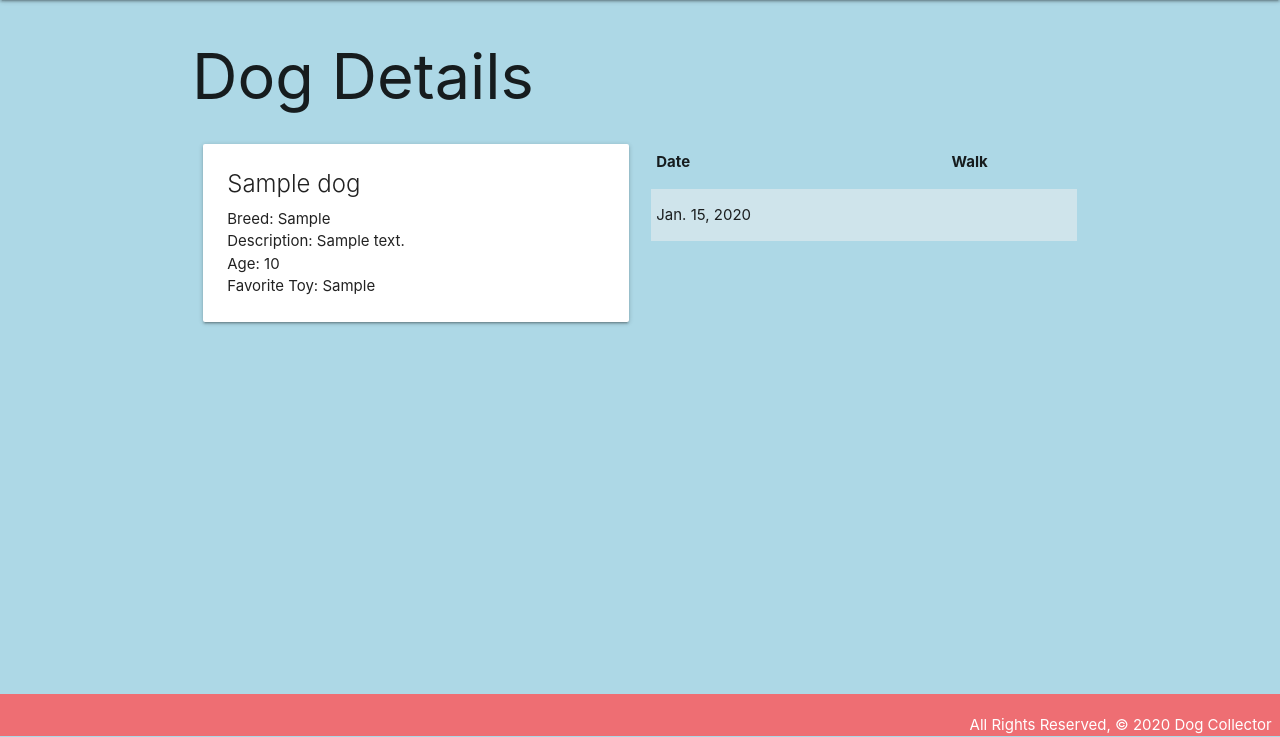
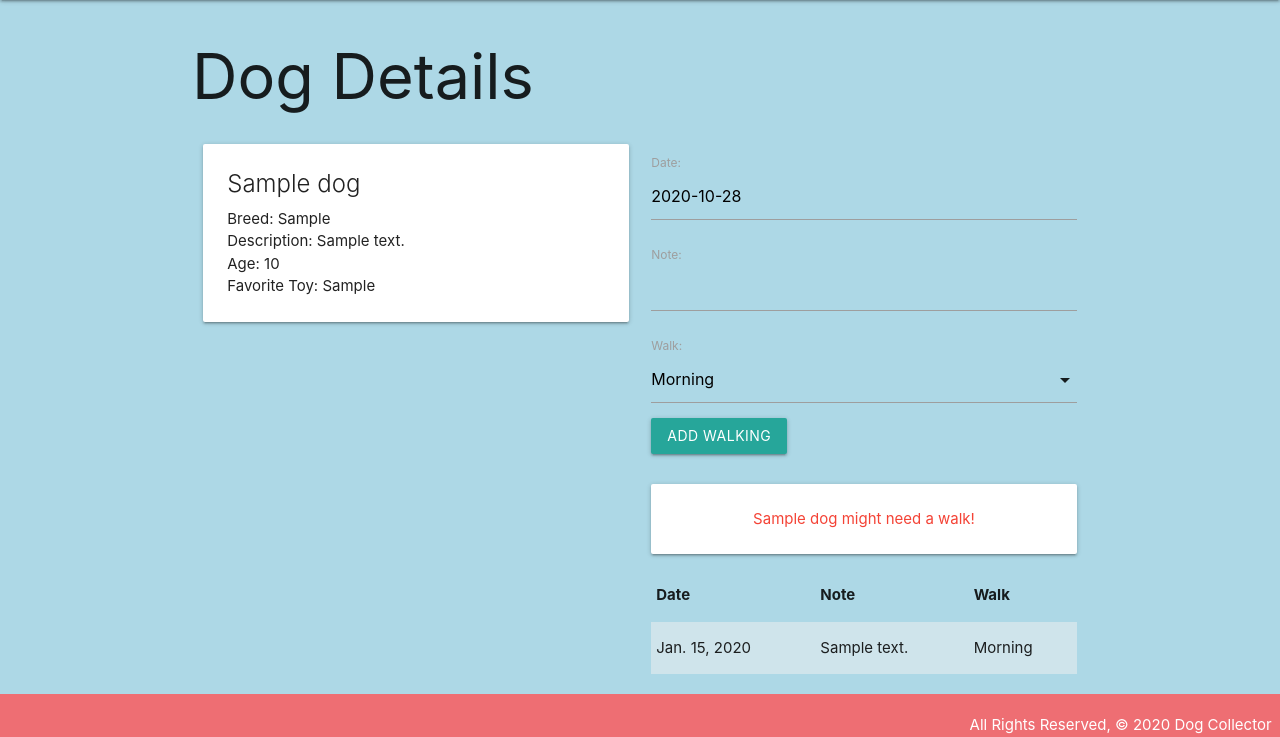
Before and after one commit to laurapease/FinchCollector, a Django app: page /dogs/1/ in a window 1280 px wide. Shown: the part 64-801 px from the top of the page. Run offline with Django 3.2, Linux system fonts and the light colour scheme; tables that the repository leaves empty hold one stand-in row (values such as "Sample post").

```diff
--- /dev/null
+++ b/main_app/forms.py
@@ -0,0 +1,7 @@
+from django import forms
+from .models import Walking
+
+class WalkingForm(forms.ModelForm):
+  class Meta:
+    model = Walking
+    fields = ['date', 'note', 'walk']
--- a/main_app/models.py
+++ b/main_app/models.py
@@ -1,4 +1,6 @@
 from django.db import models
+from django.urls import reverse
+from datetime import date
 
 # Create your models here.
 
@@ -8,18 +10,30 @@ WALKS = (
     ('E', 'Evening')
 )
 
+class Toy(models.Model):
+    name = models.CharField(max_length=50)
+    type = models.CharField(max_length=50)
+    color = models.CharField(max_length=20)
+
+    def __str__(self):
+            return self.name
+
 class Dog(models.Model):
     name = models.CharField(max_length=100)
     breed = models.CharField(max_length=100)
     description = models.TextField(max_length=300)
     age = models.IntegerField()
     favetoy = models.CharField(max_length=50)
+    toys = models.ManyToManyField(Toy)
 
-    def _str__(self):
+    def __str__(self):
         return self.name
 
+    def walked_for_today(self):
+        return self.walking_set.filter(date=date.today()).count() >= len(WALKS)
+
 class Walking(models.Model):
-    date = models.DateField('walking date')
+    date = models.DateField('date')
     note = models.CharField(max_length=50)
     walk = models.CharField(
         max_length=1,
@@ -30,4 +44,7 @@ class Walking(models.Model):
     dog = models.ForeignKey(Dog, on_delete=models.CASCADE)
 
     def __str__(self):
-        return f'{self.get_walk_display()} on {self.date}'
+        return f"{self.get_walk_display()} on {self.date}"
+
+    class Meta:
+        ordering = ['-date']
--- a/main_app/templates/base.html
+++ b/main_app/templates/base.html
@@ -15,6 +15,7 @@
       type="text/css"
       href="{% static 'css/style.css' %}"
     />
+    <script src="https://cdnjs.cloudflare.com/ajax/libs/materialize/1.0.0/js/materialize.min.js"></script>
   </head>
   <body>
     <header class="navbar-fixed">
--- a/main_app/templates/dogs/detail.html
+++ b/main_app/templates/dogs/detail.html
@@ -19,10 +19,25 @@
     </div>
   </div>
   <div class="col s6">
+    <form action="{% url 'add_walking' dog.id %}" method="post">
+      {% csrf_token %} {{ walking_form.as_p }}
+      <input type="submit" class="btn" value="Add Walking" />
+    </form>
+    <br />
+    {% if dog.walked_for_today %}
+    <div class="card-panel teal-text center-align">
+      {{dog.name}} has been given all walks for today!
+    </div>
+    {% else %}
+    <div class="card-panel red-text center-align">
+      {{dog.name}} might need a walk!
+    </div>
+    {% endif %}
     <table class="striped">
       <thead>
         <tr>
           <th>Date</th>
+          <th>Note</th>
           <th>Walk</th>
         </tr>
       </thead>
@@ -30,11 +45,24 @@
         {% for walking in dog.walking_set.all %}
         <tr>
           <td>{{walking.date}}</td>
-          <td>{{feeding.get_walk_display}}</td>
+          <td>{{walking.note}}</td>
+          <td>{{walking.get_walk_display}}</td>
         </tr>
         {% endfor %}
       </tbody>
     </table>
   </div>
 </div>
+<script>
+  const dateEl = document.getElementById("id_date");
+  M.Datepicker.init(dateEl, {
+    format: "yyyy-mm-dd",
+    defaultDate: new Date(),
+    setDefaultDate: true,
+    autoClose: true,
+  });
+
+  const selectEl = document.getElementById("id_walk");
+  M.FormSelect.init(selectEl);
+</script>
 {% endblock %}
--- a/main_app/templates/home.html
+++ b/main_app/templates/home.html
@@ -1,4 +1,4 @@
-{% extends 'base.html' %} {% block title %} Homepage {% endblock %} {% block
+{% extends "base.html" %} {% block title %} Homepage {% endblock %} {% block
 content %}
-<h1>Welcome to the greatest Dog Collector App!!!</h1>
-{% endblock %}
+<h1>Welcome to the Dog Collector Site!!</h1>
+{% endblock content %}
--- a/main_app/urls.py
+++ b/main_app/urls.py
@@ -6,5 +6,6 @@ urlpatterns = [
     path('', views.home, name='home'),
     path('about/', views.about, name='about'),
     path('dogs/', views.dogs_index, name='index'),
-    path('dogs/<int:dog_id>/', views.dogs_detail, name='detail')
+    path('dogs/<int:dog_id>/', views.dogs_detail, name='detail'),
+    path('dogs/<int_dog_id>/add_walking', views.add_walking, name='add_walking'),
 ]
--- a/main_app/views.py
+++ b/main_app/views.py
@@ -1,6 +1,7 @@
-from django.shortcuts import render
+from django.shortcuts import render, redirect
 from django.http import HttpResponse
 from .models import Dog
+from .forms import WalkingForm
 
 # Create your views here.
 
@@ -18,4 +19,14 @@ def dogs_index(request):
 
 def dogs_detail(request, dog_id):
     dog = Dog.objects.get(id=dog_id)
-    return render(request, 'dogs/detail.html', { 'dog': dog })
+    walking_form = WalkingForm()
+    return render(request, 'dogs/detail.html', {
+        'dog': dog, 'walking_form': walking_form })
+
+def add_walking(request, dog_id):
+    form = WalkingForm(request.POST)
+    if form.is_valid():
+        new_walking = form.save(commit=False)
+        new_walking.dog_id = dog_id
+        new_walking.save()
+    return redirect('detail', dog_id=dog_id)
```
Also changed, not shown: main_app/migrations/0003_auto_20201028_2241.py (added), main_app/migrations/0004_dog_toys.py (added).
